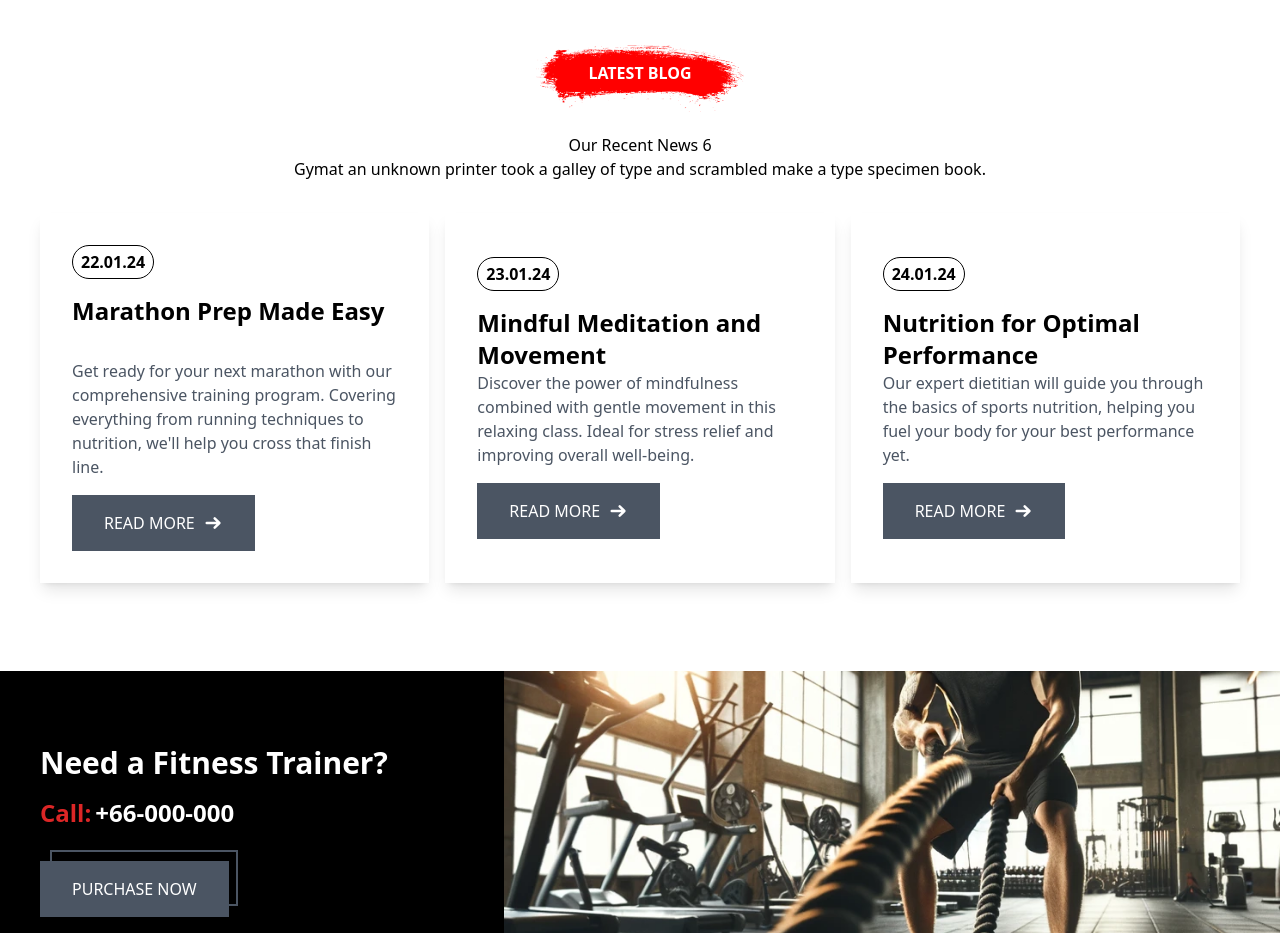
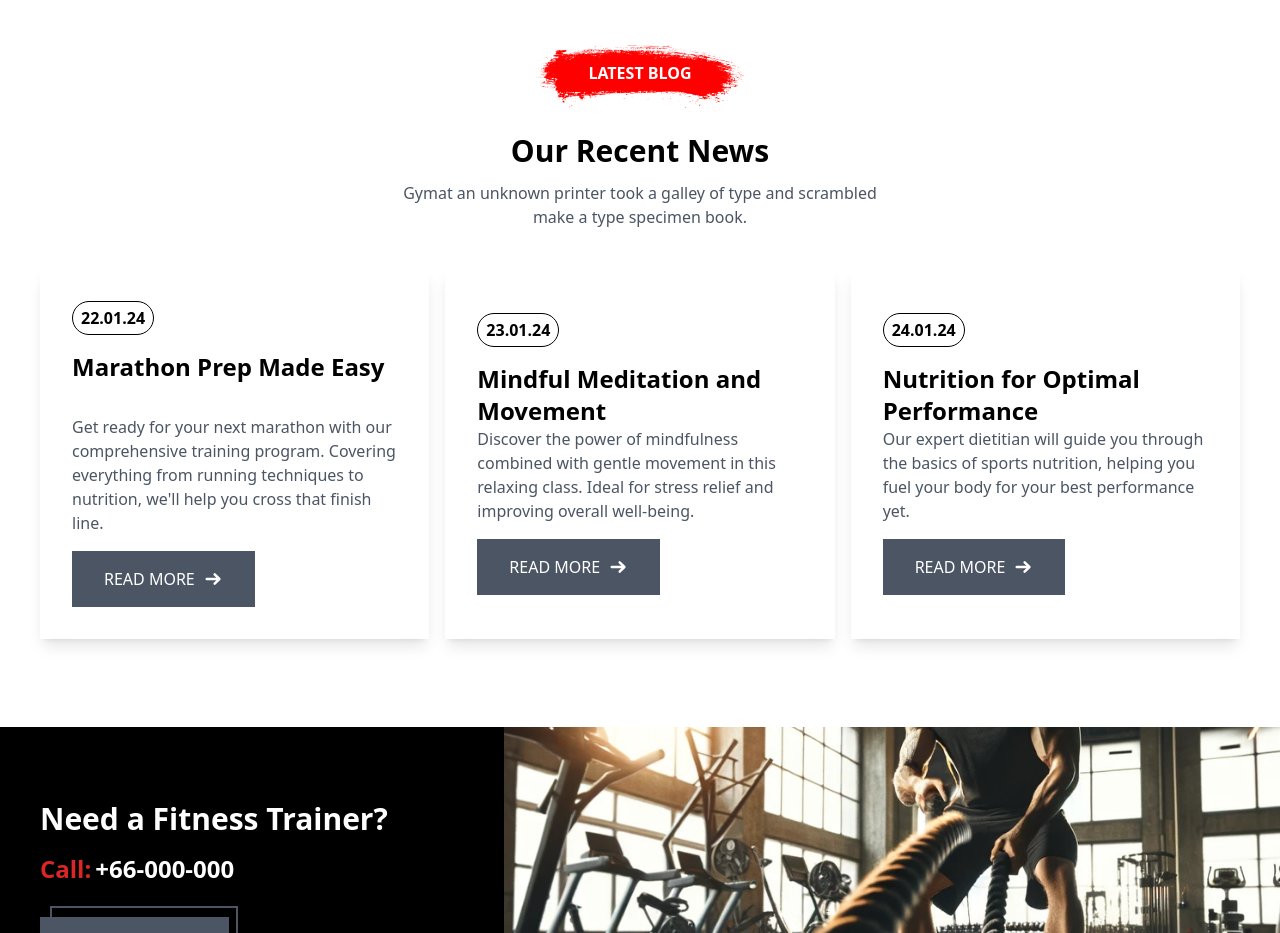
Before and after one commit to OnigiriKing/new-project, a React (Create React App) app: page / in a window 1280 px wide. Shown: the part 6500-7433 px from the top of the page. Built offline with nearby package versions, Linux system fonts and the light colour scheme.

Commit message:
New component update

```diff
--- a/src/components/homeComp/Home.News/News.jsx
+++ b/src/components/homeComp/Home.News/News.jsx
@@ -11,16 +11,16 @@ export default function News() {
           <p class="z-[6] font-bold text-white">LATEST BLOG</p>
           <img class="absolute -top-[1rem]  z-[5] " src={redBrush} />
         </div>
-        <div>
-          <h3>Our Recent News {random}</h3>
-          <p>
+        <div class="flex flex-col items-center">
+          <h3 class="text-3xl font-bold mb-3">Our Recent News</h3>
+          <p class="text-gray-600 w-[70%] text-center mb-2">
             Gymat an unknown printer took a galley of type and scrambled make a
             type specimen book.
           </p>
         </div>
         <div class="grid grid-cols-3 gap-4">
           {Object.keys(news)
-            .slice(random-3, random)
+            .slice(random - 3, random)
             .map((key) => {
               const obj = news[key];
               return <Article date={obj.date} name={obj.name} des={obj.des} />;
```
Also changed, not shown: src/dist/style.css.
